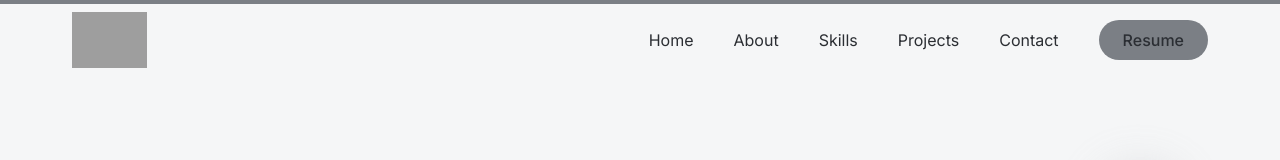
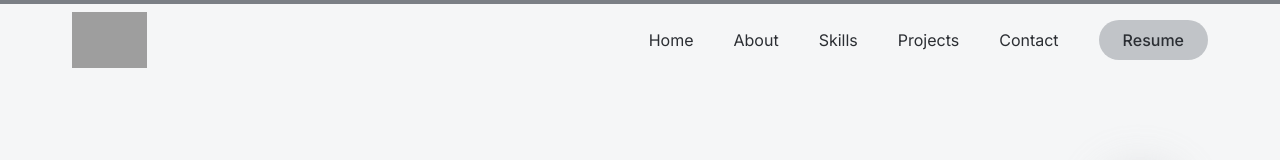
Before and after one commit to roshan-1205/roshan-portfolio, a React (Vite) app: page / in a window 1280 px wide. Shown: the top 160 px of the page. Built offline with nearby package versions, Linux system fonts and the light colour scheme; grey boxes are pictures that could not be loaded.

Commit message:
improve hover color

```diff
--- a/src/components/Navbar.jsx
+++ b/src/components/Navbar.jsx
@@ -63,7 +63,7 @@ const Navbar = () => {
               download="Roshan_Kumar_Singh_Resume.pdf"
               whileHover={{ scale: 1.05 }}
               whileTap={{ scale: 0.95 }}
-              className="px-6 py-2 bg-primaryAccent text-darkText rounded-full font-medium hover:bg-lightAccent transition-colors"
+              className="px-6 py-2 bg-[#C1C4C8] text-[#2B2E33] rounded-full font-medium hover:bg-[#2B2E33] hover:text-[#C1C4C8] transition-colors"
             >
               Resume
             </motion.a>
@@ -99,7 +99,7 @@ const Navbar = () => {
             <a
               href="/resume.pdf"
               download="Roshan_Kumar_Singh_Resume.pdf"
-              className="block px-6 py-2 bg-primaryAccent text-darkText rounded-full font-medium text-center"
+              className="block px-6 py-2 bg-[#C1C4C8] text-[#2B2E33] rounded-full font-medium text-center hover:bg-[#2B2E33] hover:text-[#C1C4C8] transition-colors"
             >
               Resume
             </a>
```
